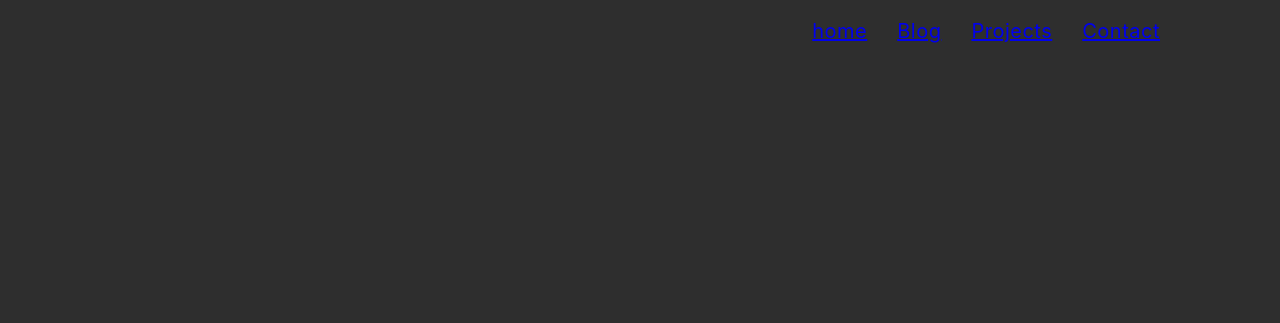
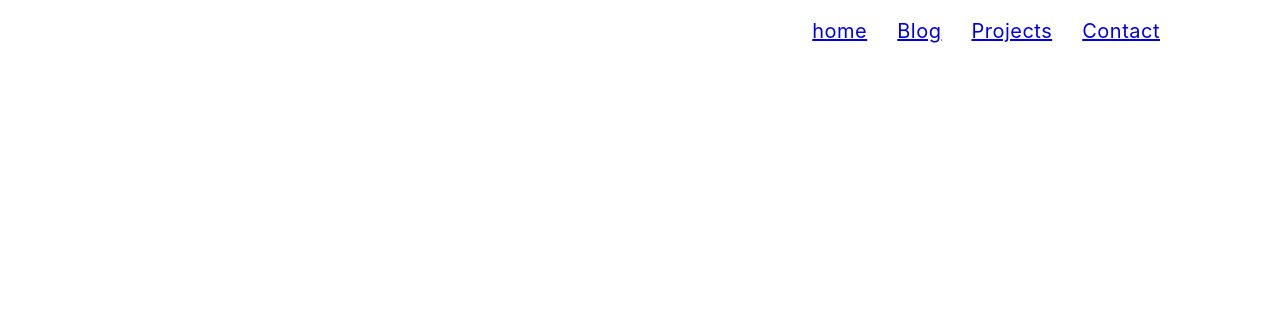
Before and after one commit to Yoasia1985/Frontem, a Gatsby site in the folder web/: page / in a window 1280 px wide. Shown: the top 323 px of the page. Built offline with nearby package versions, Linux system fonts and the light colour scheme; Gatsby itself is replaced by a stand-in of ours.

Commit message:
feat: background and color removed

```diff
--- a/web/src/styles/GlobalStyles.js
+++ b/web/src/styles/GlobalStyles.js
@@ -11,8 +11,6 @@ const GlobalStyles = createGlobalStyle`
   }
   body {
     font-size: 2rem;
-    background: var(--black);
-    color: var(--grey);
   }
 `;
 
```
